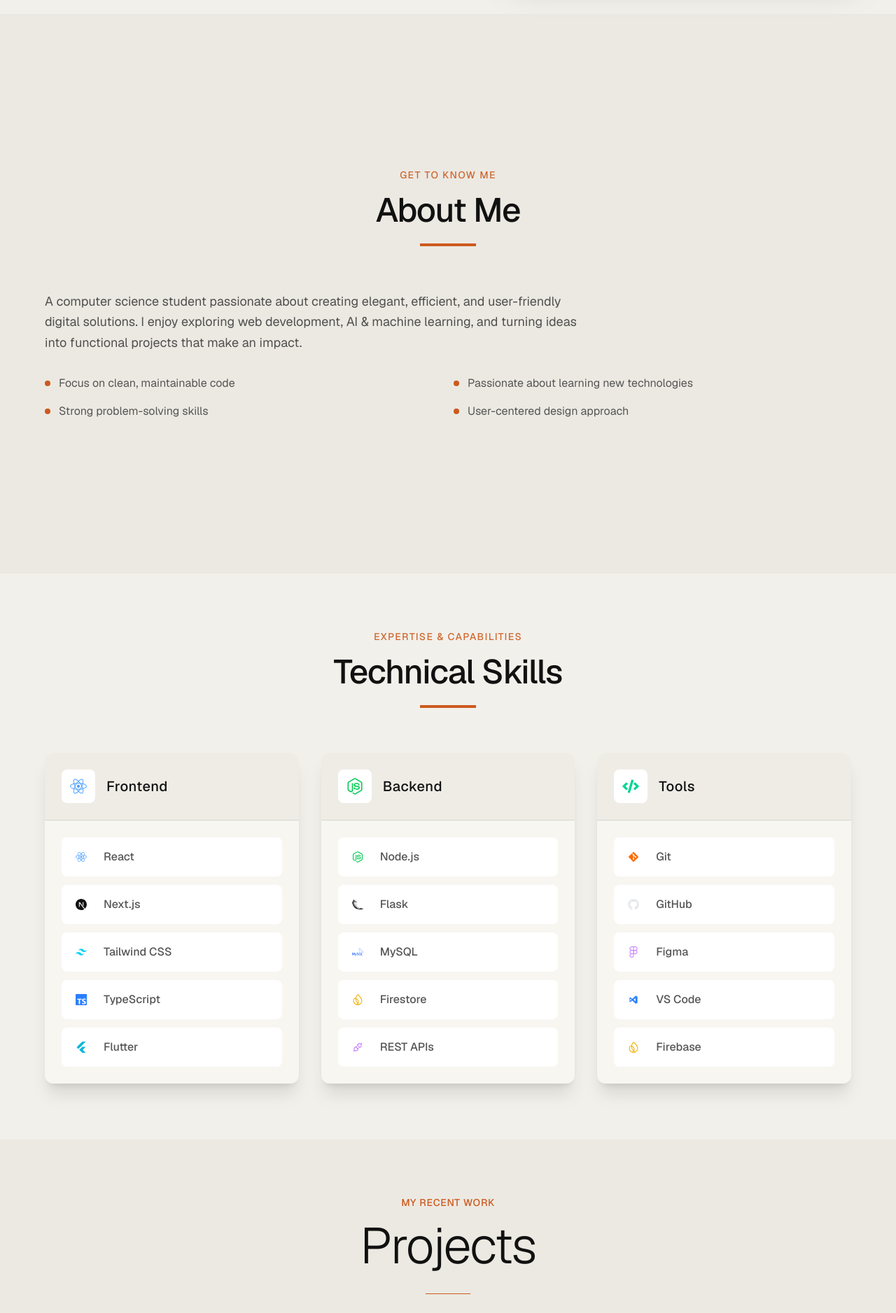
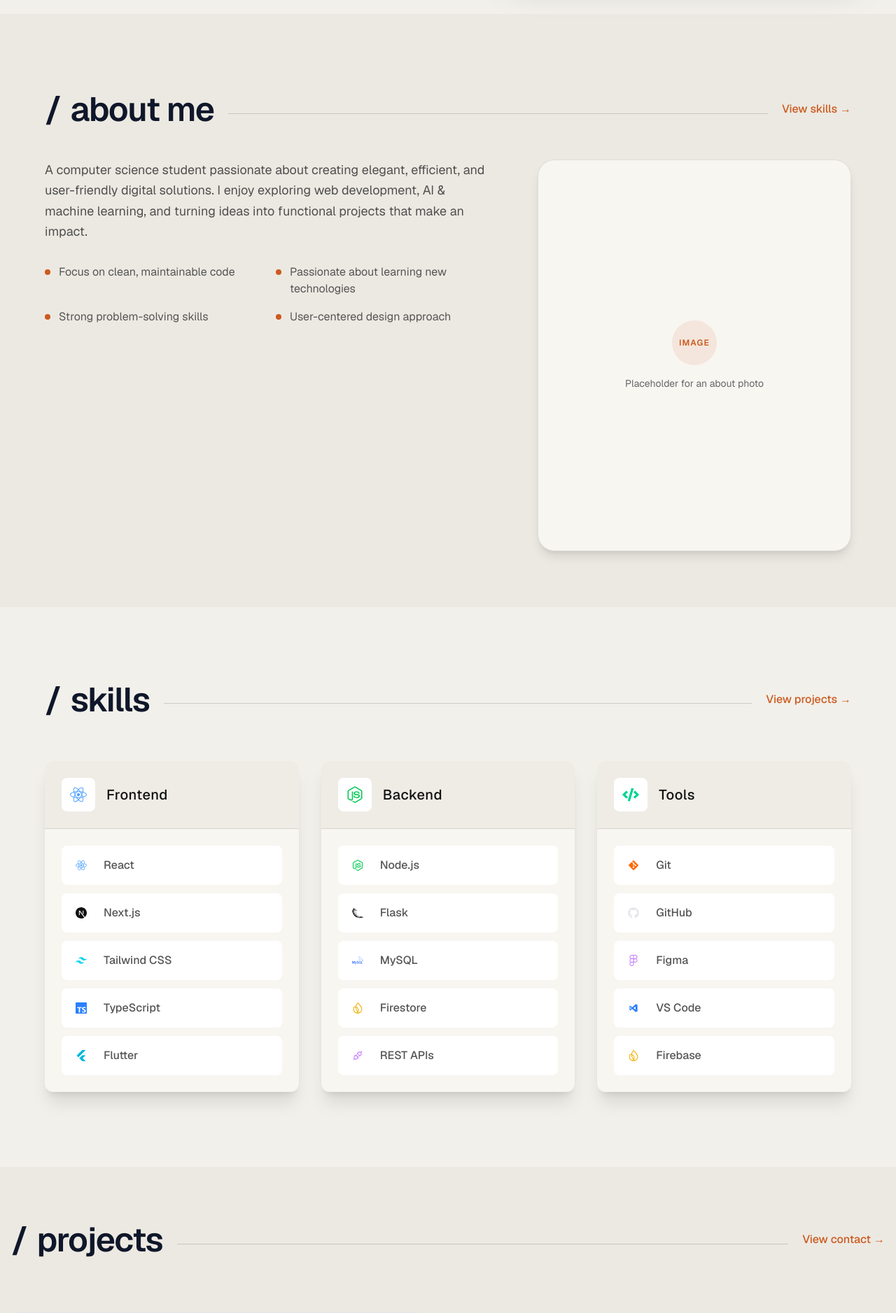
Before and after one commit to fyodorrrrr/portfolio, a Next.js app: page / in a window 1280 px wide. Shown: the part 780-2657 px from the top of the page at 70% size. Built offline with nearby package versions, Linux system fonts and the light colour scheme.

Commit message:
Refactor About, Contact, Projects, and Skills components for improved layout and consistency

```diff
--- a/src/components/About.jsx
+++ b/src/components/About.jsx
@@ -1,24 +1,32 @@
 export default function AboutMe() {
   return (
-    <section id="about" className="w-full min-h-screen bg-[#ece9e2] text-[#111111] py-20 px-4 sm:px-8 font-sans flex items-center">
+    <section id="about" className="w-full min-h-screen bg-[#ece9e2] text-[#111111] pt-28 pb-20 px-4 sm:px-8 font-sans">
       <div className="max-w-6xl mx-auto w-full">
 
-        {/* Section Header - Matches Skills section style */}
-        <div className="text-center mb-16">
-          <p className="text-[#cc5a1f] text-sm font-medium tracking-widest uppercase mb-4 opacity-90">
-            Get to Know Me
-          </p>
-          <h2 className="text-4xl md:text-5xl font-medium tracking-tight mb-6 font-heading">
-            About Me
-          </h2>
-          <div className="w-20 h-1 bg-[#cc5a1f] mx-auto"></div>
+        {/* Section Header */}
+        <div className="mb-12 flex items-center gap-4 sm:gap-5">
+          <div className="flex items-center gap-3 shrink-0">
+            <span className="text-4xl sm:text-5xl font-semibold leading-none text-[#0f172a] font-heading">/</span>
+            <h2 className="text-3xl sm:text-4xl md:text-5xl font-semibold tracking-tight leading-none text-[#0f172a] font-heading">
+              about me
+            </h2>
+          </div>
+
+          <div className="h-px flex-1 bg-black/15 mt-2 sm:mt-3" />
+
+          <a
+            href="#skills"
+            className="shrink-0 text-sm sm:text-base font-medium text-[#cc5a1f] transition hover:opacity-75"
+          >
+            View skills →
+          </a>
         </div>
 
         {/* Content Container */}
-        <div className="flex flex-col items-start">
+        <div className="flex flex-col lg:flex-row gap-12 items-start">
           {/* Text Content */}
-          <div className="w-full space-y-8">
-            <p className="text-[#4f4f4f] text-lg leading-relaxed max-w-3xl">
+          <div className="w-full lg:w-7/12 max-w-3xl space-y-8 text-left">
+            <p className="text-[#4f4f4f] text-lg leading-relaxed">
               A computer science student passionate about creating elegant, efficient, and user-friendly digital solutions. I enjoy exploring web development, AI & machine learning, and turning ideas into functional projects that make an impact.
             </p>
 
@@ -42,6 +50,22 @@ export default function AboutMe() {
               </div>
             </div>
           </div>
+
+          {/* Image Placeholder */}
+          <div className="w-full lg:w-5/12 flex justify-center lg:justify-end">
+            <div className="relative w-full max-w-sm lg:max-w-md aspect-[4/5] rounded-3xl border border-black/10 bg-[#f8f6f1] shadow-lg overflow-hidden">
+              <div className="absolute inset-0 flex items-center justify-center">
+                <div className="text-center px-6">
+                  <div className="mx-auto mb-4 h-16 w-16 rounded-full bg-[#cc5a1f]/10 flex items-center justify-center text-[#cc5a1f] text-xs font-semibold uppercase tracking-widest">
+                    Image
+                  </div>
+                  <p className="text-sm text-[#666666]">
+                    Placeholder for an about photo
+                  </p>
+                </div>
+              </div>
+            </div>
+          </div>
         </div>
 
       </div>
--- a/src/components/Contact.jsx
+++ b/src/components/Contact.jsx
@@ -3,11 +3,26 @@ export default function Contact() {
     <section id="contact" className="min-h-screen bg-[#f2f0ea] text-[#111111] py-20 px-4 font-sans">
       <div className="max-w-4xl mx-auto">
 
-        {/* Simplified Header */}
+        {/* Header */}
+        <div className="mb-16 flex items-center gap-4 sm:gap-5">
+          <div className="flex items-center gap-3 shrink-0">
+            <span className="text-4xl sm:text-5xl font-semibold leading-none text-[#0f172a] font-heading">/</span>
+            <h2 className="text-3xl sm:text-4xl md:text-5xl font-semibold tracking-tight leading-none text-[#0f172a] font-heading">
+              Contact
+            </h2>
+          </div>
+
+          <div className="h-px flex-1 bg-black/15 mt-2 sm:mt-3" />
+
+          <a
+            href="#home"
+            className="shrink-0 text-sm sm:text-base font-medium text-[#cc5a1f] transition hover:opacity-75"
+          >
+            Back to top →
+          </a>
+        </div>
+
         <div className="text-center mb-16">
-          <h2 className="text-4xl md:text-5xl font-light text-[#111111] mb-6 font-heading">
-            Let's Work Together
-          </h2>
           <p className="text-[#555555] text-lg font-light max-w-2xl mx-auto">
             Have a project in mind or just want to chat? Drop me a message and I'll get back to you within 24 hours.
           </p>
--- a/src/components/Projects.jsx
+++ b/src/components/Projects.jsx
@@ -27,14 +27,22 @@ export default function Projects() {
       <div className="max-w-7xl mx-auto">
 
         {/* Header */}
-        <div className="text-center mb-20">
-          <p className="text-[#cc5a1f] text-sm font-medium tracking-wider uppercase mb-4">
-            My Recent Work
-          </p>
-          <h2 className="text-5xl md:text-6xl lg:text-7xl font-light tracking-tight text-[#111111] font-heading">
-            Projects
-          </h2>
-          <div className="w-16 h-px bg-[#cc5a1f] mx-auto mt-8"></div>
+        <div className="mb-20 flex items-center gap-4 sm:gap-5">
+          <div className="flex items-center gap-3 shrink-0">
+            <span className="text-4xl sm:text-5xl font-semibold leading-none text-[#0f172a] font-heading">/</span>
+            <h2 className="text-3xl sm:text-4xl md:text-5xl font-semibold tracking-tight leading-none text-[#0f172a] font-heading">
+              projects
+            </h2>
+          </div>
+
+          <div className="h-px flex-1 bg-black/15 mt-2 sm:mt-3" />
+
+          <a
+            href="#contact"
+            className="shrink-0 text-sm sm:text-base font-medium text-[#cc5a1f] transition hover:opacity-75"
+          >
+            View contact →
+          </a>
         </div>
 
         {/* Projects Grid */}
--- a/src/components/Skills.jsx
+++ b/src/components/Skills.jsx
@@ -45,15 +45,23 @@ export default function Skills() {
     <section id="skills" className="min-h-screen bg-[#f2f0ea] text-[#111111] flex items-center py-20 px-4 font-sans">
       <div className="max-w-6xl mx-auto w-full">
 
-        {/* Header with improved hierarchy */}
-        <div className="text-center mb-16">
-          <p className="text-[#cc5a1f] text-sm font-medium tracking-widest uppercase mb-4 opacity-90">
-            Expertise & Capabilities
-          </p>
-          <h2 className="text-4xl md:text-5xl font-medium tracking-tight mb-6 font-heading">
-            Technical Skills
-          </h2>
-          <div className="w-20 h-1 bg-[#cc5a1f] mx-auto"></div>
+        {/* Header */}
+        <div className="mb-16 flex items-center gap-4 sm:gap-5">
+          <div className="flex items-center gap-3 shrink-0">
+            <span className="text-4xl sm:text-5xl font-semibold leading-none text-[#0f172a] font-heading">/</span>
+            <h2 className="text-3xl sm:text-4xl md:text-5xl font-semibold tracking-tight leading-none text-[#0f172a] font-heading">
+              skills
+            </h2>
+          </div>
+
+          <div className="h-px flex-1 bg-black/15 mt-2 sm:mt-3" />
+
+          <a
+            href="#projects"
+            className="shrink-0 text-sm sm:text-base font-medium text-[#cc5a1f] transition hover:opacity-75"
+          >
+            View projects →
+          </a>
         </div>
 
         {/* Skills Grid with cards and icons */}
```
